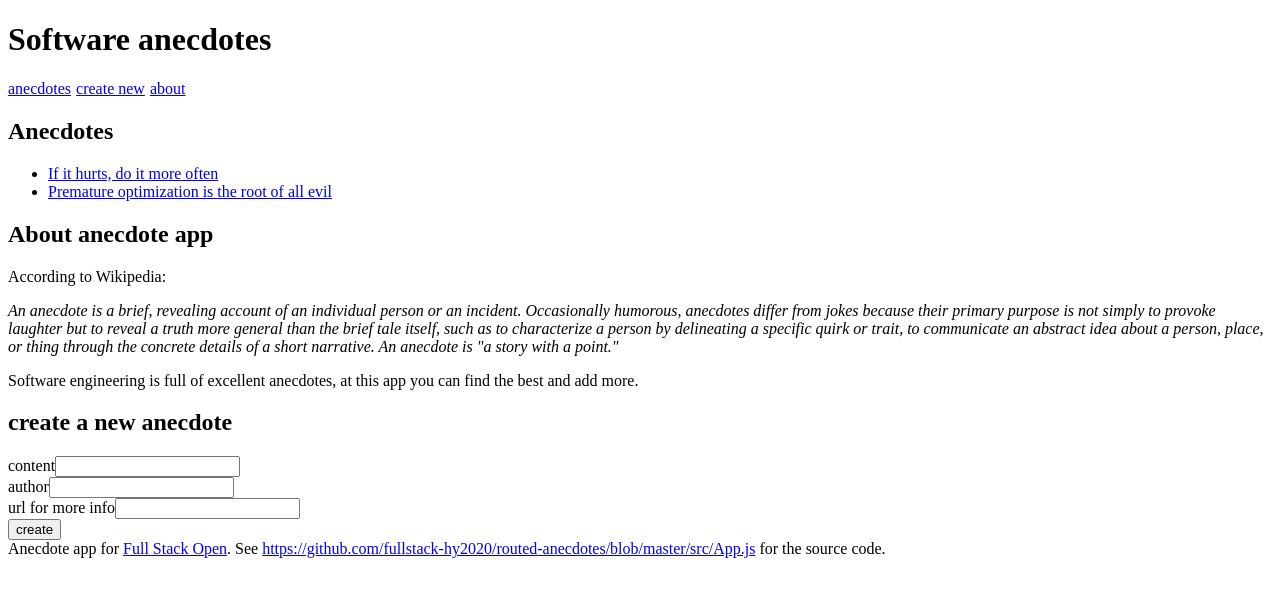
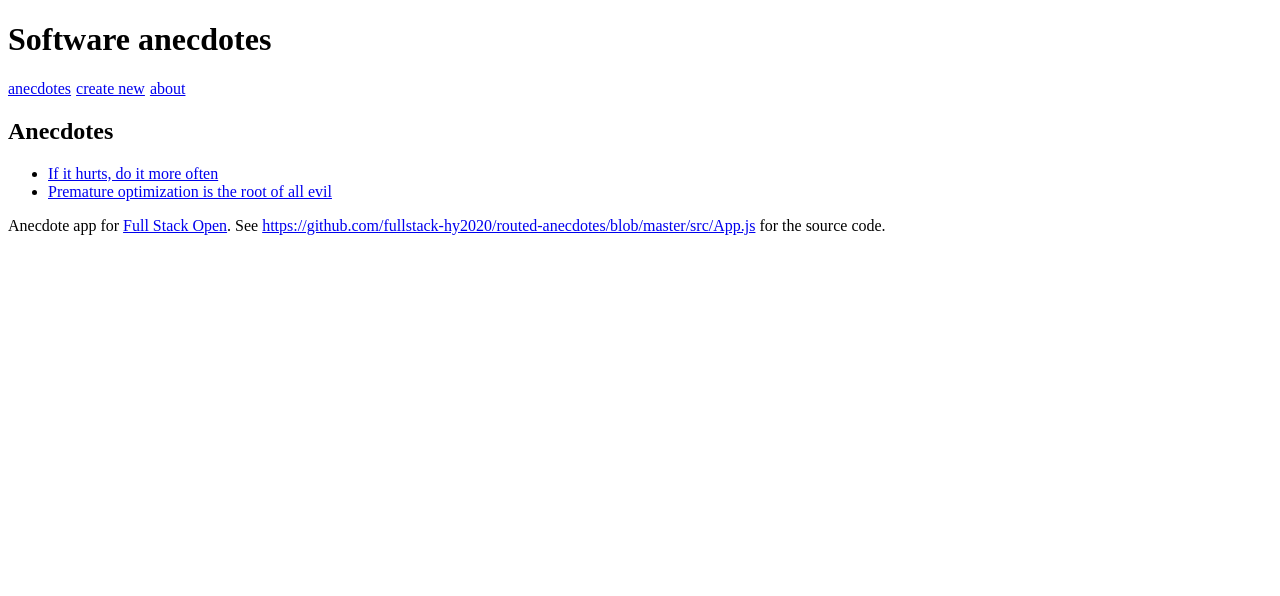
Before and after one commit to Yaro101/FSO_Osaan_7, a React (Vite) app: page / in a window 1280 px wide. Shown: the top 596 px of the page. Built offline with nearby package versions, Linux system fonts and the light colour scheme.

Commit message:
lisätty Route Anekdootille

```diff
--- a/src/App.jsx
+++ b/src/App.jsx
@@ -1,11 +1,11 @@
-import { BrowserRouter as Router, Routes, Route, Link } from "react-router-dom";
+import { BrowserRouter as Router, Routes, Route } from "react-router-dom";
 import { useState } from "react";
-import { Menu } from './components/Menu'
-import { About } from './components/About'
-import { Footer } from './components/Footer'
-import { AnecdoteList } from './components/AnecdoteList'
+import { Menu } from "./components/Menu";
+import { About } from "./components/About";
+import { Footer } from "./components/Footer";
+import { AnecdoteList } from "./components/AnecdoteList";
 import { CreateNewAnecdote } from "./components/CreateNewAnecdote";
-
+import { Anecdote } from "./components/Anecdote";
 
 const App = () => {
   const [anecdotes, setAnecdotes] = useState([
@@ -50,9 +50,24 @@ const App = () => {
       <div>
         <h1>Software anecdotes</h1>
         <Menu />
-        <AnecdoteList anecdotes={anecdotes} />
-        <About />
-        <CreateNewAnecdote addNew={addNew} />
+        <Routes>
+          <Route
+            path="/"
+            element={<AnecdoteList anecdotes={anecdotes} />}
+          />
+          <Route
+            path="/anecdotes/:id"
+            element={<Anecdote anecdotes={anecdotes} />}
+          />
+          <Route
+            path="/about"
+            element={<About />}
+          />
+          <Route
+            path="/create"
+            element={<CreateNewAnecdote addNew={addNew} />}
+          />
+        </Routes>
         <Footer />
       </div>
     </Router>
```
